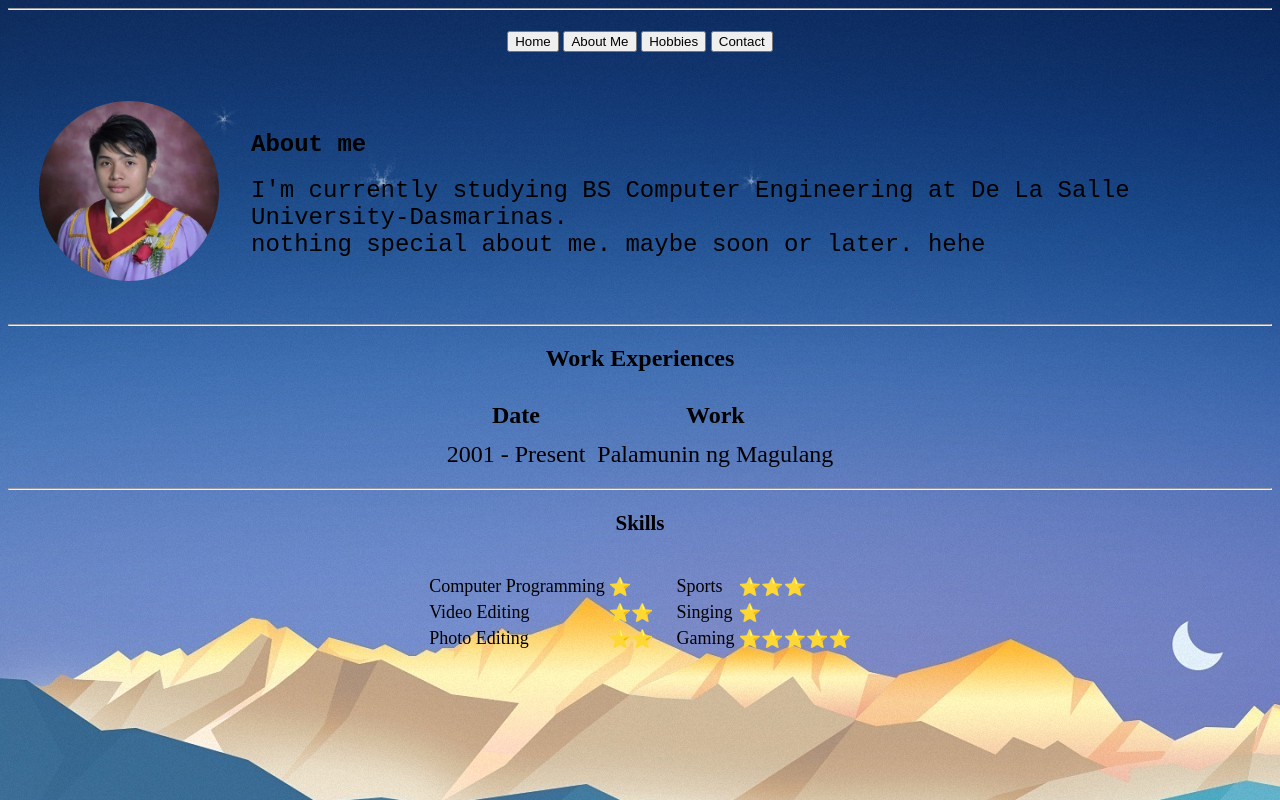
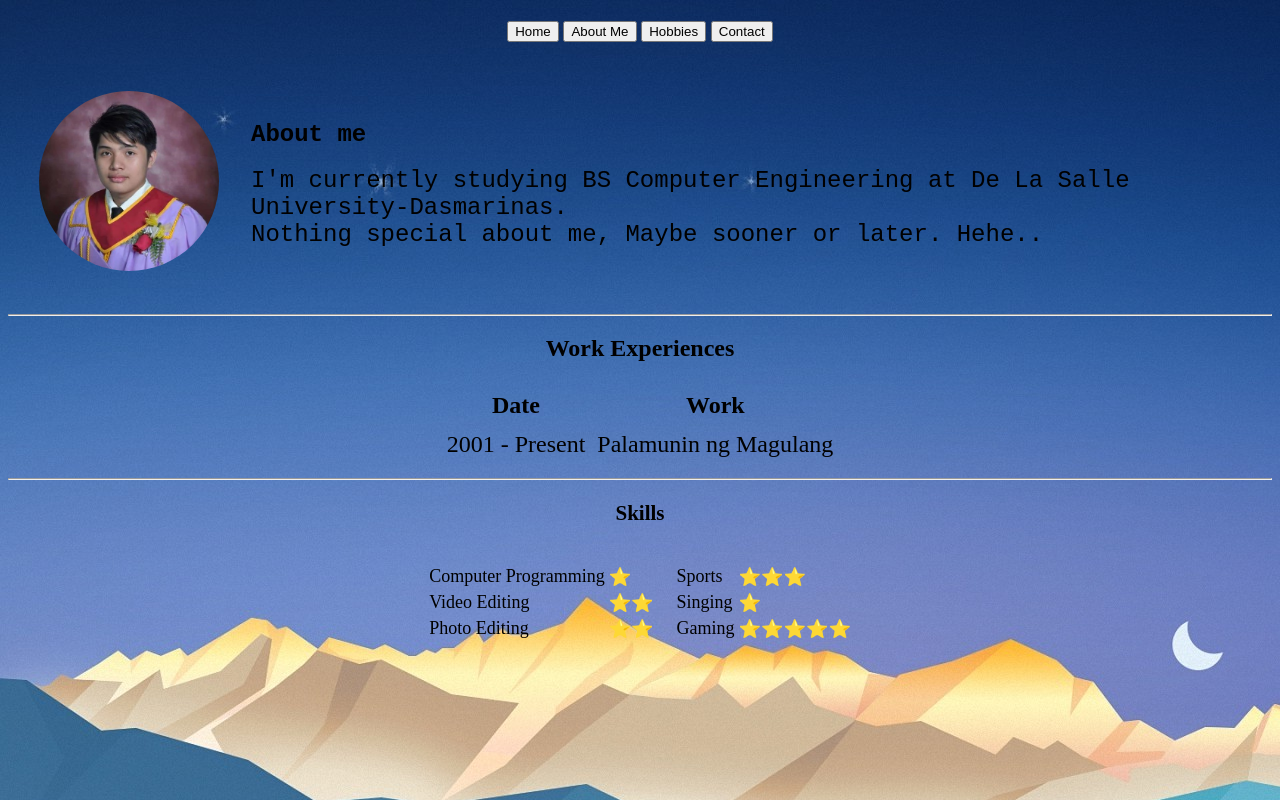
Before and after one commit to tjg1093/myFirstProject, a plain HTML site: page about.html in a window 1280 px wide. Drawn offline with Linux system fonts and the light colour scheme.

Commit message:
Update about.html

```diff
--- a/about.html
+++ b/about.html
@@ -4,7 +4,7 @@
     <title>MyPersonalWebsite</title>
 </head>
 <body background="images/wall.webp">
-    <hr>
+
     <h3 align="center">
 
       <a href="index.html"><button>Home</button></a>
@@ -27,7 +27,7 @@
                 <p>
                     <font size="5" face="Courier New">
                    I'm currently studying BS Computer Engineering at De La Salle University-Dasmarinas. <br>
-                   nothing special about me. maybe soon or later. hehe
+                   Nothing special about me, Maybe sooner or later. Hehe..
                 </font>
                 </p>
             </td>
```
